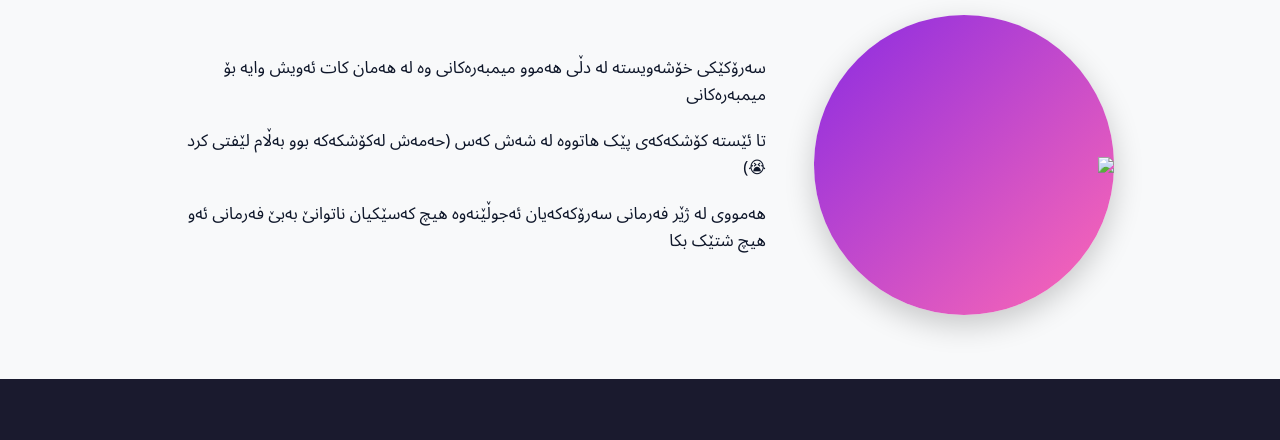
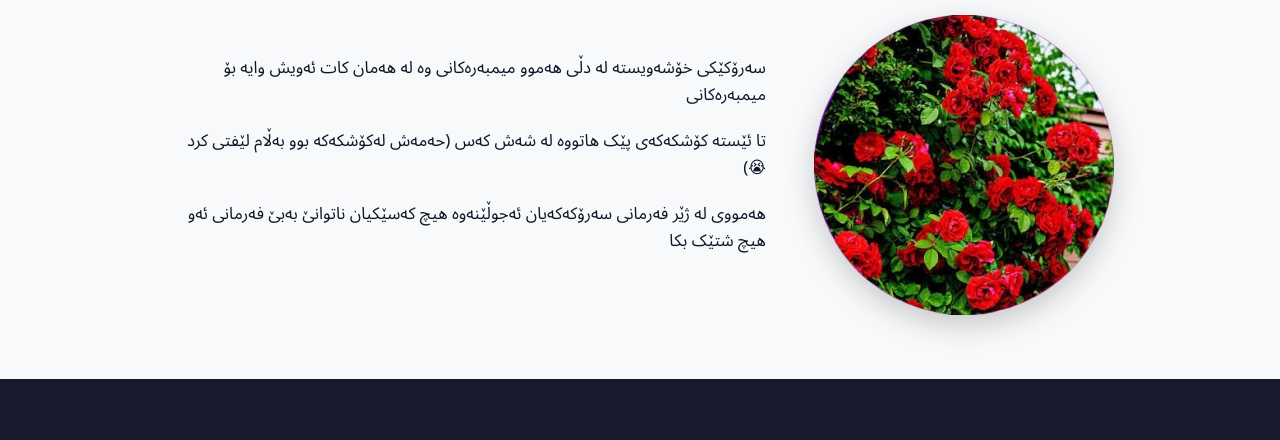
Before and after one commit to Hedi017-c/sarok, a plain HTML site: page index.html in a window 1280 px wide. Shown: the part 347-787 px from the top of the page. Drawn offline with Linux system fonts and the light colour scheme.

Commit message:
Update index.html

```diff
--- a/index.html
+++ b/index.html
@@ -371,7 +371,7 @@
             <h2>وێنەیەکی سەرۆک</h2>
             <div class="about-content">
                 <div class="profile-img" aria-hidden="true">
-                    <img src="./image/Picsart_25-11-10_10-07-30-168-removebg-preview.png" width="100%">
+                    <img src="Picsart_25-11-10_10-07-30-168-removebg-preview.png" width="100%">
 
                 </div>
                 <div class="about-text">
```
